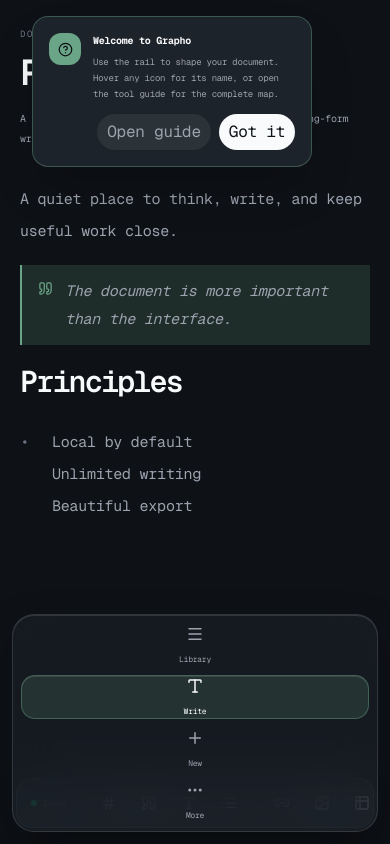
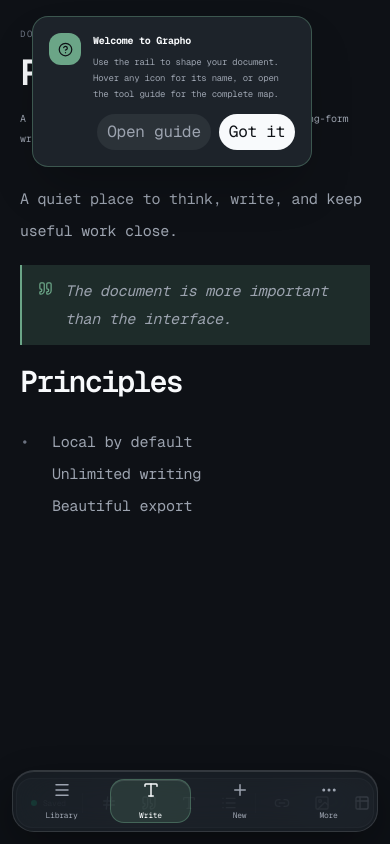
Before and after one commit to Appaxaap/grapho, a Next.js app: page /app in a window 390 px wide. Built offline with nearby package versions, Linux system fonts and the light colour scheme.

Commit message:
fix: restore horizontal liquid navigation

```diff
--- a/grapho-ui/styles/grapho.css
+++ b/grapho-ui/styles/grapho.css
@@ -191,16 +191,15 @@
   .grapho-sidebar > div { width: 280px; max-width: calc(100vw - 32px); }
   .grapho-editor-scroll { height: 100dvh; padding-bottom: 72px; }
   .grapho-document-meta { display: none; }
-  .grapho-mobile-action-bar { position: fixed; z-index: 80; right: 12px; bottom: max(12px, env(safe-area-inset-bottom)); left: 12px; display: grid; gap: 4px; padding: 6px; border: 1px solid color-mix(in srgb, var(--grapho-foreground) 12%, transparent); border-radius: 22px; background: color-mix(in srgb, var(--grapho-panel) 72%, transparent); box-shadow: 0 14px 38px color-mix(in srgb, #000 24%, transparent), inset 0 1px 0 color-mix(in srgb, #fff 12%, transparent); backdrop-filter: blur(24px) saturate(1.3); }
+  .grapho-mobile-action-bar { position: fixed; z-index: 80; right: 12px; bottom: max(12px, env(safe-area-inset-bottom)); left: 12px; display: flex; align-items: center; gap: 4px; padding: 6px; border: 1px solid color-mix(in srgb, var(--grapho-foreground) 12%, transparent); border-radius: 22px; background: color-mix(in srgb, var(--grapho-panel) 72%, transparent); box-shadow: 0 14px 38px color-mix(in srgb, #000 24%, transparent), inset 0 1px 0 color-mix(in srgb, #fff 12%, transparent); backdrop-filter: blur(24px) saturate(1.3); }
   .grapho-mobile-action-bar button { position: relative; display: grid; min-width: 58px; min-height: 48px; flex: 1; place-items: center; gap: 2px; overflow: hidden; border-radius: 16px; color: var(--grapho-muted); font-size: 8px; transition: color 180ms ease, background-color 180ms ease; }
     .grapho-mobile-action-active { position: absolute; inset: 2px; z-index: 0; border: 1px solid color-mix(in srgb, var(--grapho-accent) 42%, transparent); border-radius: 14px; background: color-mix(in srgb, var(--grapho-accent) 18%, transparent); box-shadow: inset 0 1px 0 color-mix(in srgb, #fff 10%, transparent); }
       .grapho-mobile-action-bar button > svg, .grapho-mobile-action-bar button > span:not(.grapho-mobile-action-active) { position: relative; z-index: 1; }
   .grapho-mobile-action-bar button:hover, .grapho-mobile-action-bar button:focus-visible, .grapho-mobile-action-bar button[aria-pressed="true"] { color: var(--grapho-foreground); outline: none; }
     .grapho-mobile-action-bar button:active { background: color-mix(in srgb, var(--grapho-foreground) 8%, transparent); }
-      .grapho-mobile-secondary-actions { display: flex; flex: 1; gap: 2px; }
-      .grapho-mobile-secondary-actions button { min-width: 48px; }
-      .grapho-mobile-action-bar.is-expanded > button { flex: 0 0 58px; }
-      .grapho-mobile-action-bar.is-expanded > button:last-child { min-width: 58px; }
+      .grapho-mobile-secondary-actions { position: absolute; right: 0; bottom: calc(100% + 10px); display: flex; gap: 4px; padding: 6px; border: 1px solid color-mix(in srgb, var(--grapho-foreground) 12%, transparent); border-radius: 20px; background: color-mix(in srgb, var(--grapho-panel) 78%, transparent); box-shadow: 0 12px 32px color-mix(in srgb, #000 24%, transparent), inset 0 1px 0 color-mix(in srgb, #fff 12%, transparent); backdrop-filter: blur(24px) saturate(1.3); }
+      .grapho-mobile-secondary-actions button { min-width: 56px; flex: 0 0 56px; }
+      .grapho-mobile-action-bar > button { flex: 1 1 0; }
   .grapho-mobile-action-bar button:disabled { cursor: not-allowed; opacity: .4; }
   .grapho-ui main > div { padding: 28px 20px 112px; }
   .grapho-ui article { min-height: calc(100dvh - 130px); }
```
